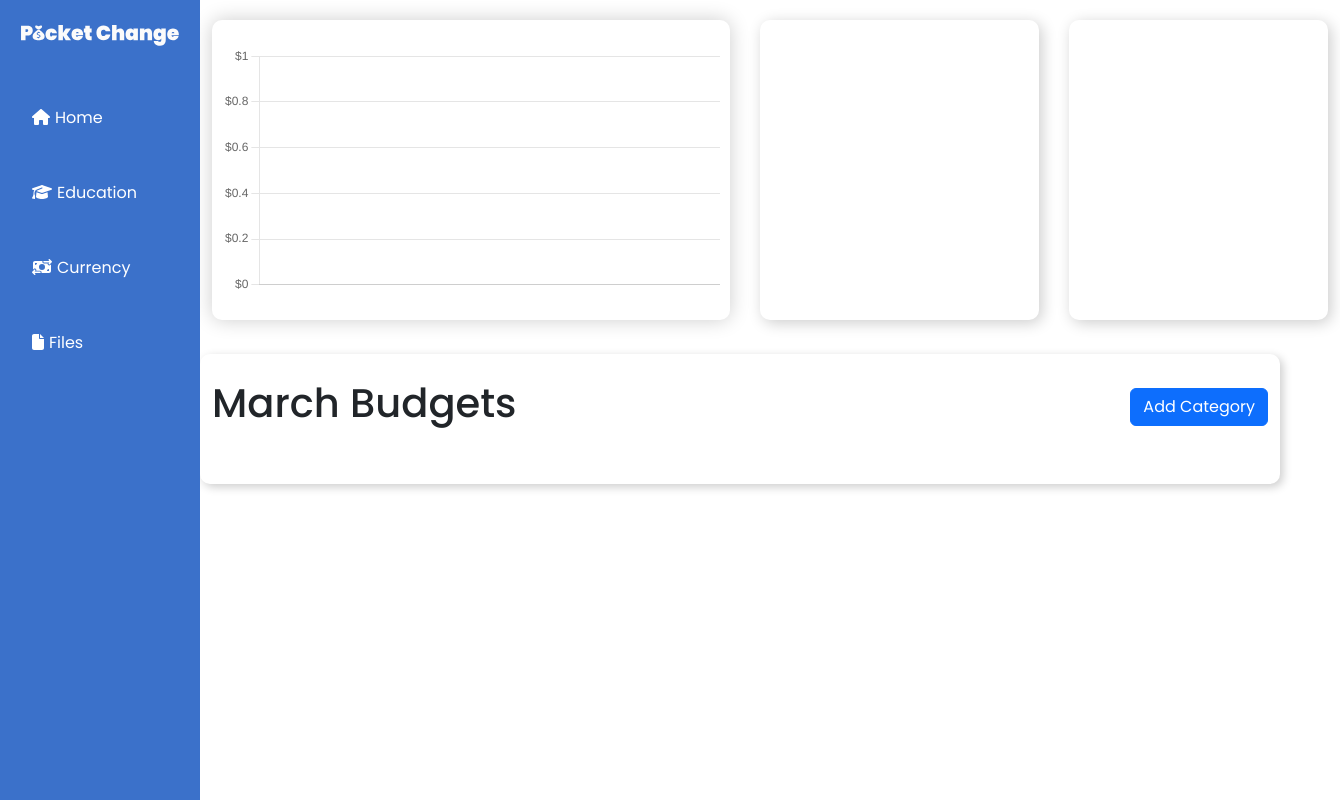
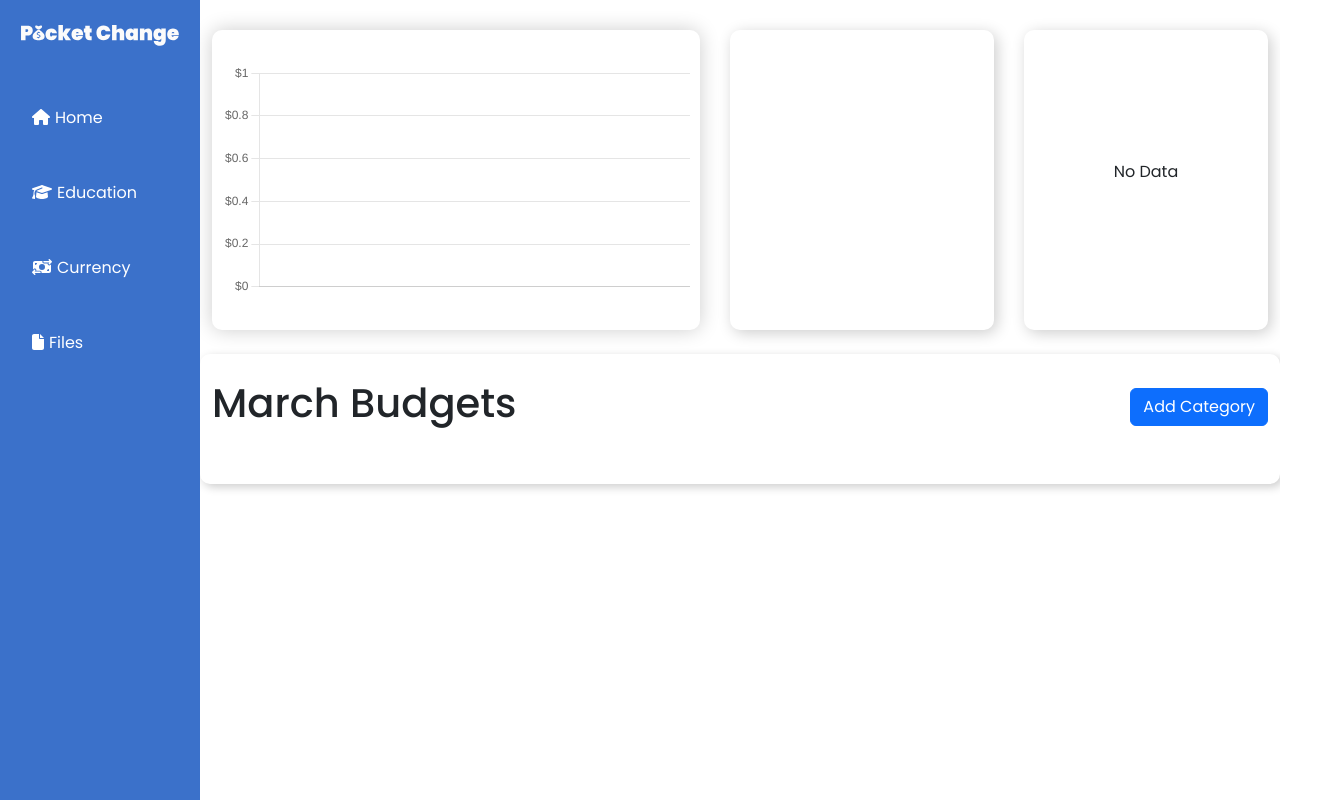
Before and after one commit to Ale4ero/budget-app, a React (Create React App) app: page / in a window 1280 px wide. Shown: the whole page, 1340 px wide, since content can reach past the window. Built offline with nearby package versions, Linux system fonts and the light colour scheme.

Commit message:
Trunk Prototype Update

```diff
--- a/src/App.css
+++ b/src/App.css
@@ -17,22 +17,29 @@
     height: 100vh;
 }
 
-/* .graphs{
+.center{
+    display: flex;
+    justify-content: center;
+    align-items: center;
+    height: 100%;
+}
+
+
+.graphs{
     left: 200px;
     right: 0;
     position: absolute;
     display: flex;
-
-} */
+    /* background-color: #d15ca4; */
+    margin-top: 30px;
+}
 
 .graphsContainer{
-    left: 200px;
     right: 0;
-    position: absolute;
+    position: relative;
     display: flex;
     align-items: center;
     justify-content: space-around;
-    margin-top: 20px;
     gap: 30px;
     height: 300px;
     /* background-color: coral; */
@@ -75,6 +82,8 @@
     margin-top: 10px;
     margin: 0 10px;
 }
+
+
 
 .budgets{
     top: 330px;
@@ -168,6 +177,28 @@
     cursor: pointer;
 }
 
+.deleteButton{
+    padding: 0;
+    /* margin: 0; */
+    width: 20px;
+    height: 20px;
+    border: red solid 1px;
+    border-radius: 5px;
+    color: red;
+    display: flex;
+    align-items: center;
+    justify-content: center;
+    margin-left: 5px;
+}
+
+.deleteButton:hover{
+    cursor: pointer;
+    background-color: rgba(255, 0, 0, 0.2);
+    scale: 1.3;
+}
+
+
+
 
 @media only screen and (max-width: 1000px){
 
--- a/src/App.js
+++ b/src/App.js
@@ -37,8 +37,6 @@ function App() {
   const {budgets, getBudgetExpenses, expenses} = useBudgets()
 
 
-  const totalAmount = expenses.reduce((total, expense) => total + expense.amount, 0)
-  const totalMax = budgets.reduce((total, budget) => total + budget.max, 0)
 
 
   function openAddExpenseModal(budgetId){
@@ -165,8 +163,8 @@ function App() {
 
       <Sidebar></Sidebar>
 
-
-      <Container className="graphsContainer">
+      <div className="graphs">
+        <Container className="graphsContainer">
 
           <div className="barGraph">
             <Bar data={barChartData} options={barChartOptions}></Bar>
@@ -177,11 +175,9 @@ function App() {
           <div className="dataContainer">
             <TotalBudgetCard/>
           </div>
+        </Container>
 
-
-
-
-      </Container>
+      </div>
 
       {/* Monthly Budgets Container */}
       <div className="budgets">
@@ -210,6 +206,8 @@ function App() {
             {budgets.map(budget =>{
               const amount = getBudgetExpenses(budget.id).reduce(
                 (total, expense) => total + expense.amount, 0)
+             const id = budget.id
+            //  console.log("budget id: "+id)
               return (
                       <BudgetCard
                         key={budget.id}
@@ -218,6 +216,8 @@ function App() {
                         max={budget.max}
                         onAddExpenseClick={() => openAddExpenseModal(budget.id)}
                         onViewExpensesClick={() => setViewExpensesModalBudgetId(budget.id)}
+                        budgetId={id}
+
                       />
                       )
             })}
--- a/src/components/BudgetCard.js
+++ b/src/components/BudgetCard.js
@@ -2,13 +2,16 @@ import { Card, ProgressBar, Stack, Button } from "react-bootstrap";
 import { currencyFormatter } from "../utils";
 import { FontAwesomeIcon } from '@fortawesome/react-fontawesome'
 import {faEllipsisVertical} from '@fortawesome/free-solid-svg-icons'
-import { useBudgets } from "../contexts/BudgetContext";
+import { useBudgets, UNCATEGORIZED_BUDGET_ID } from "../contexts/BudgetContext";
 
 
 const optionsIcon = <FontAwesomeIcon icon={faEllipsisVertical}/>
 
-export default function BudgetCard({name, amount, max, gray, hideButtons, onAddExpenseClick, onViewExpensesClick}) {
+export default function BudgetCard({name, amount, max, gray, hideButtons, onAddExpenseClick, onViewExpensesClick, budgetId}) {
 
+    const {deleteBudget, budgets} = useBudgets()
+    const budget = UNCATEGORIZED_BUDGET_ID === budgetId ? {name: "Uncategorized", id: UNCATEGORIZED_BUDGET_ID} : budgets.find(b=> b.id === budgetId)
+    // console.log("in budget card: "+budget)
 
     const classNames = []
 
@@ -29,8 +32,21 @@ export default function BudgetCard({name, amount, max, gray, hideButtons, onAddE
                         {max && (
                             <span className="text-muted fs-6 ms-1">/ {currencyFormatter.format(max)}</span>
                         )}
-                        {!hideButtons &&(
-                            <i className="optionsIcon">{optionsIcon}</i>
+
+                        {!hideButtons && (
+                            /* // <i className="optionsIcon">{optionsIcon}</i> */
+
+                                // <Button className="deleteButton" onClick={()=>{
+                                //     console.log('tried to delete id:' +budgetId)
+                                //     deleteBudget(budgetId)
+                                //     // handleClose()
+                                // }}  variant="outline-danger">
+                                //     &times;
+                                // </Button>
+                                <div className="deleteButton" onClick={()=>{
+                                    deleteBudget(budgetId)
+                                }}>&times;</div>
+
                         )}
                     </div>
                 </Card.Title>
@@ -43,12 +59,12 @@ export default function BudgetCard({name, amount, max, gray, hideButtons, onAddE
                     ></ProgressBar>
                 )}
 
-                {!hideButtons &&(
+                {/* {!hideButtons &&( */}
                     <Stack direction="horizontal" gap={2} className="mt-4">
                     <Button variant="outline-primary" className="ms-auto" onClick={onAddExpenseClick}>Add Expense</Button>
                     <Button variant="outline-secondary" onClick={onViewExpensesClick}>View Expense</Button>
                     </Stack>
-                )}
+                {/* )} */}
 
             </Card.Body>
         </Card>
--- a/src/components/TotalBudgetCard.js
+++ b/src/components/TotalBudgetCard.js
@@ -25,7 +25,16 @@ export default function TotalBudgetCard() {
 
       const free = max - amount
 
-      if (max === 0) return null
+      if (max === 0) return (
+        <>
+          <div style={{height: "100%"}}>
+            <div className="center">
+              <p>No Data</p>
+            </div>
+          </div>
+
+        </>
+      )
 
     return (
       <Card style={{height: "100%"}}>
--- a/src/components/UncategorizedBudgetCard.js
+++ b/src/components/UncategorizedBudgetCard.js
@@ -8,5 +8,5 @@ export default function UncategorizedBudgetCard(props) {
 
     if (amount === 0) return null
 
-  return <BudgetCard amount={amount} name="Uncategorized" gray {...props}/>
+  return <BudgetCard amount={amount} name="Uncategorized" gray hideButtons {...props}/>
 }
--- a/src/components/ViewExpensesModal.js
+++ b/src/components/ViewExpensesModal.js
@@ -4,10 +4,11 @@ import { currencyFormatter } from "../utils"
 
 
 export default function ViewExpensesModal({ budgetId, handleClose}) {
-    const { getBudgetExpenses, budgets, deleteBudget, deleteExpense, setGraphData } = useBudgets()
+    const { getBudgetExpenses, budgets, deleteBudget, deleteExpense} = useBudgets()
 
     const budget = UNCATEGORIZED_BUDGET_ID === budgetId ? {name: "Uncategorized", id: UNCATEGORIZED_BUDGET_ID} : budgets.find(b=> b.id === budgetId)
     const expenses = getBudgetExpenses(budgetId)
+    // console.log("in view expense: "+budget)
 
   return (
     <Modal show={budgetId != null} onHide={handleClose}>
@@ -15,9 +16,10 @@ export default function ViewExpensesModal({ budgetId, handleClose}) {
             <Modal.Title>
                 <Stack direction="horizontal" gap="2">
                     <div>{budget?.name} Expenses</div>
-                    {budgetId != UNCATEGORIZED_BUDGET_ID && (
+                    {/* {budgetId != UNCATEGORIZED_BUDGET_ID && (
                         <Button
                         onClick={()=>{
+                            console.log("deleting:"+budget)
                             deleteBudget(budget)
                             handleClose()
 
@@ -25,7 +27,7 @@ export default function ViewExpensesModal({ budgetId, handleClose}) {
                         variant="outline-danger">
                             Delete Category
                         </Button>
-                    )}
+                    )} */}
                 </Stack>
             </Modal.Title>
         </Modal.Header>
--- a/src/contexts/BudgetContext.js
+++ b/src/contexts/BudgetContext.js
@@ -35,8 +35,9 @@ export const BudgetsProvider = ({ children }) => {
         })
 
     }
-    function deleteBudget({ id }){
+    function deleteBudget(id){
         //deal with expenses that are now uncategorized
+        console.log("contect deleting: "+id)
         setExpenses(prevExpenses => {
             return prevExpenses.map(expense => {
                 if(expense.budgetId !== id) return expense
@@ -49,6 +50,8 @@ export const BudgetsProvider = ({ children }) => {
         })
         window.location.reload()
     }
+
+
     function deleteExpense({ id }){
         setExpenses(prevExpenses =>{
             return prevExpenses.filter(expense => expense.id !== id)
```
